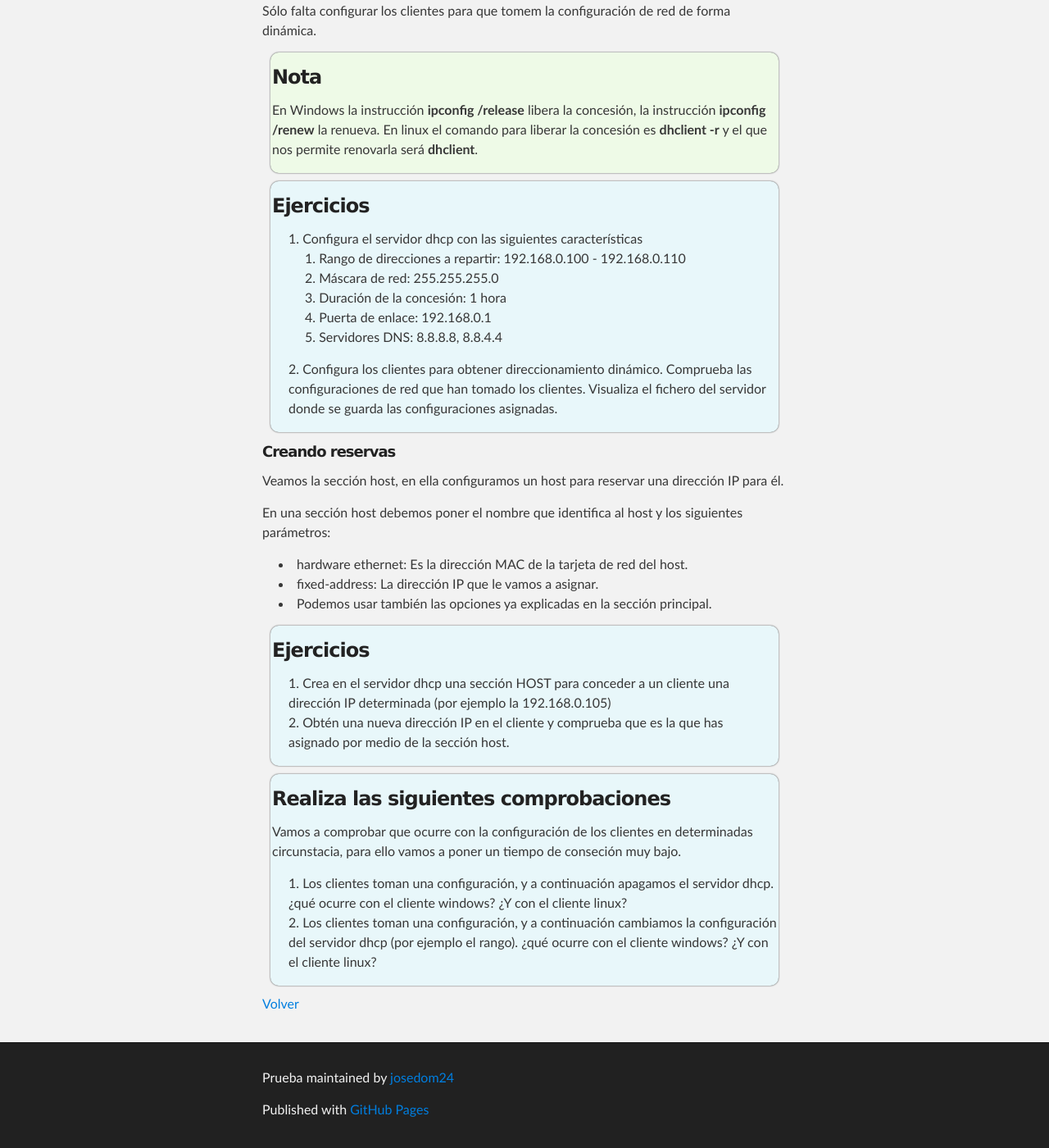
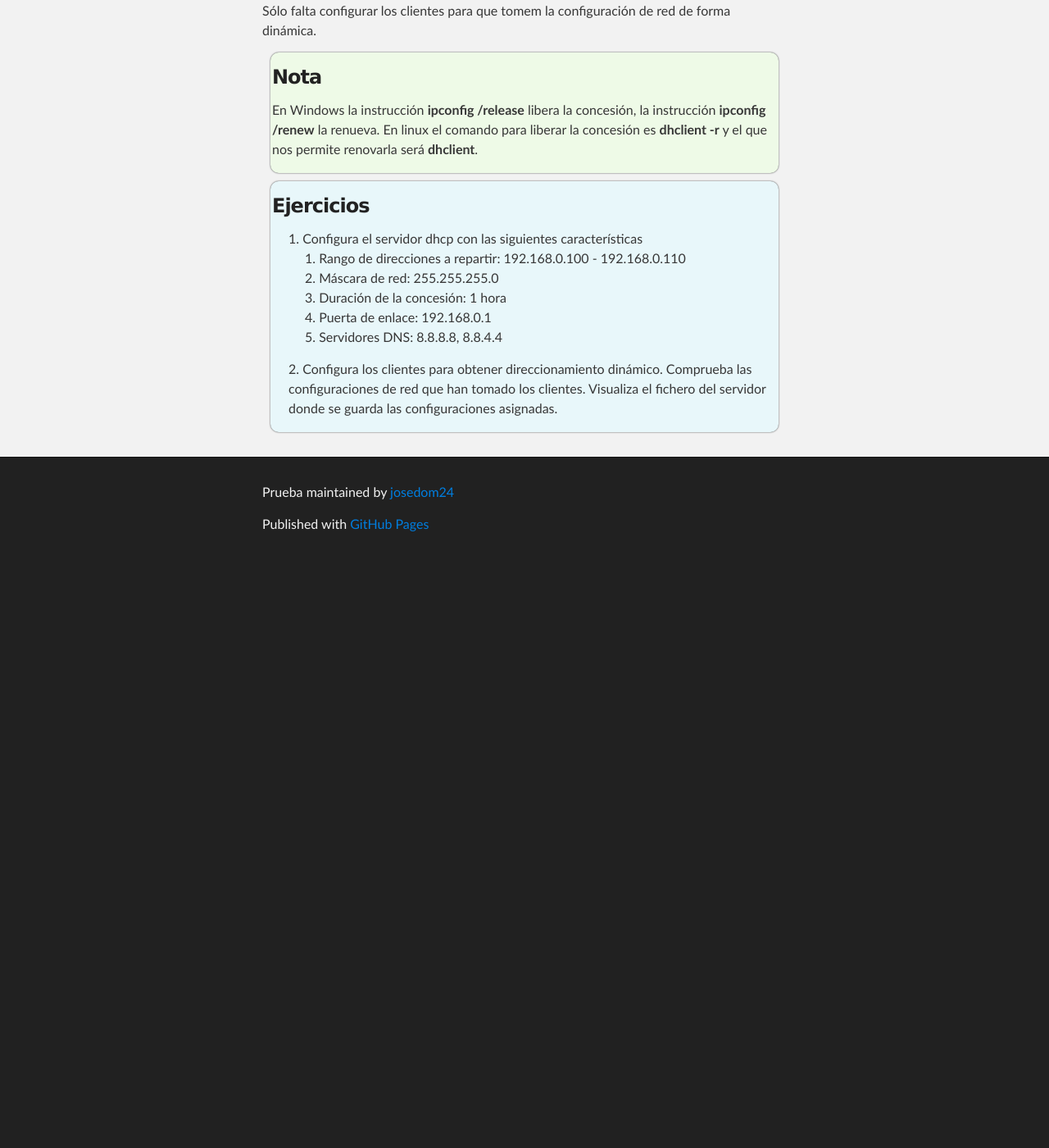
Before and after one commit to josedom24/josedom24.github.io, a Jekyll site: the page built from mod/serviciosgs/e_dhcp_1.md, in a window 1280 px wide and 1400 px high, scrolled down 1781 px. Shown: the whole window at 82% size. Built offline with Jekyll 4.4.1, drawn with Linux system fonts in a browser that asks for light colours; after the commit the page ends 2467 px from its top, so only the background shows below that.

Commit message:
Update e_dhcp_1.md

```diff
--- a/mod/serviciosgs/e_dhcp_1.md
+++ b/mod/serviciosgs/e_dhcp_1.md
@@ -80,24 +80,3 @@ En Windows la instrucción **ipconfig /release** libera la concesión, la instru
   * Servidores DNS: 8.8.8.8, 8.8.4.4
 2. Configura los clientes para obtener direccionamiento dinámico. Comprueba las configuraciones de red que han tomado los clientes. Visualiza el fichero del servidor donde se guarda las configuraciones asignadas.
 </div>
-
-##### Creando reservas
-
-Veamos la sección host, en ella configuramos un host para reservar una dirección IP para él.
-
-En una sección host debemos poner el nombre que identifica al host y los siguientes parámetros:
-* hardware ethernet: Es la dirección MAC de la tarjeta de red del host.
-* fixed-address: La dirección IP que le vamos a asignar.
-* Podemos usar también las opciones ya explicadas en la sección principal.
-<div class='ejercicios' markdown='1'>
-### Ejercicios
-1. Crea en el servidor dhcp una sección HOST para conceder a un cliente una dirección IP determinada (por ejemplo la 192.168.0.105)
-2. Obtén una nueva dirección IP en el cliente y comprueba que es la que has asignado por medio de la sección host.
-</div>
-<div class='ejercicios' markdown='1'>
-### Realiza las siguientes comprobaciones
-Vamos a comprobar que ocurre con la configuración de los clientes en determinadas circunstacia, para ello vamos a poner un tiempo de conseción muy bajo.
-1. Los clientes toman una configuración, y a continuación apagamos el servidor dhcp. ¿qué ocurre con el cliente windows? ¿Y con el cliente linux?
-2. Los clientes toman una configuración, y a continuación cambiamos la configuración del servidor dhcp (por ejemplo el rango). ¿qué ocurre con el cliente windows? ¿Y con el cliente linux?
-</div>
-[Volver](index)
```
